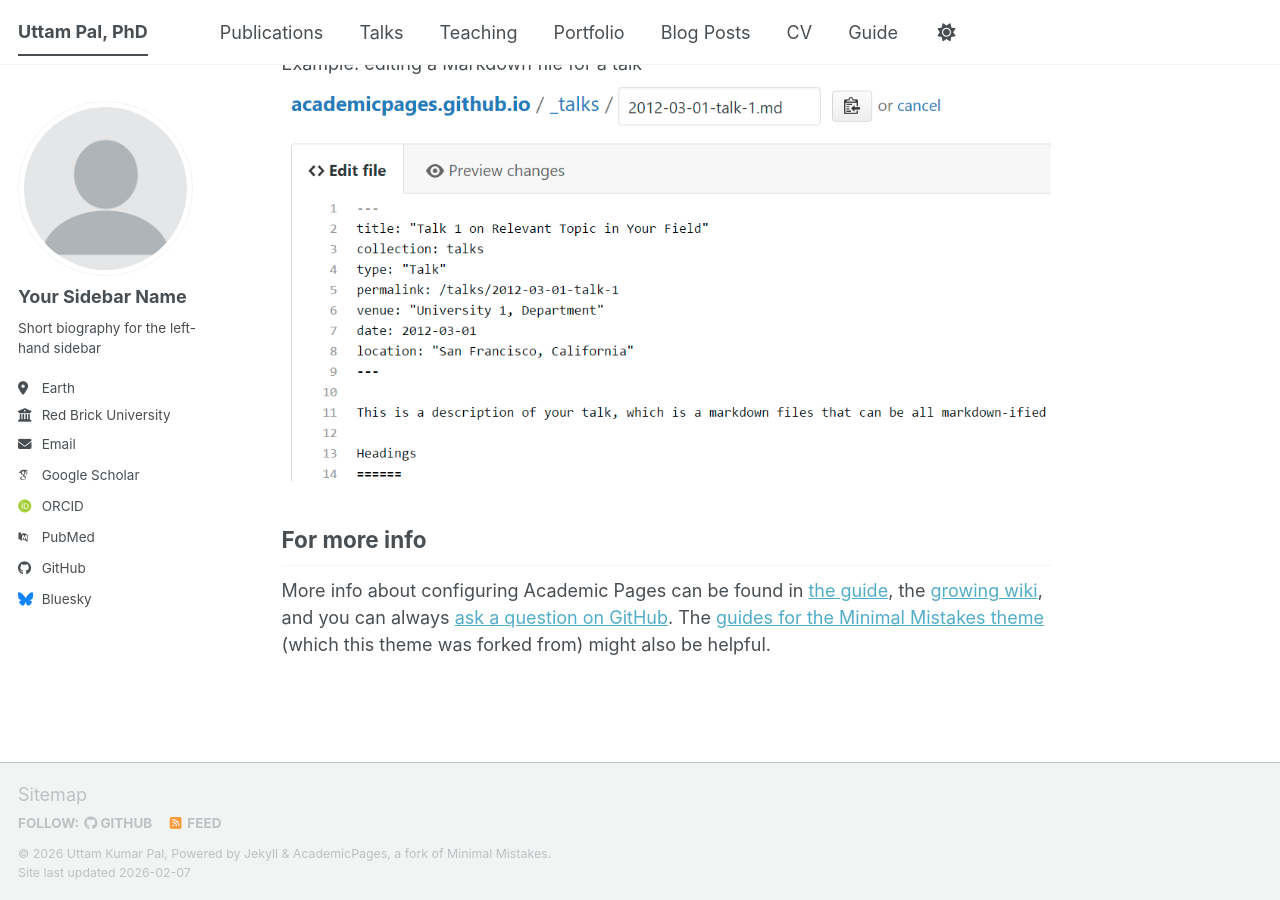
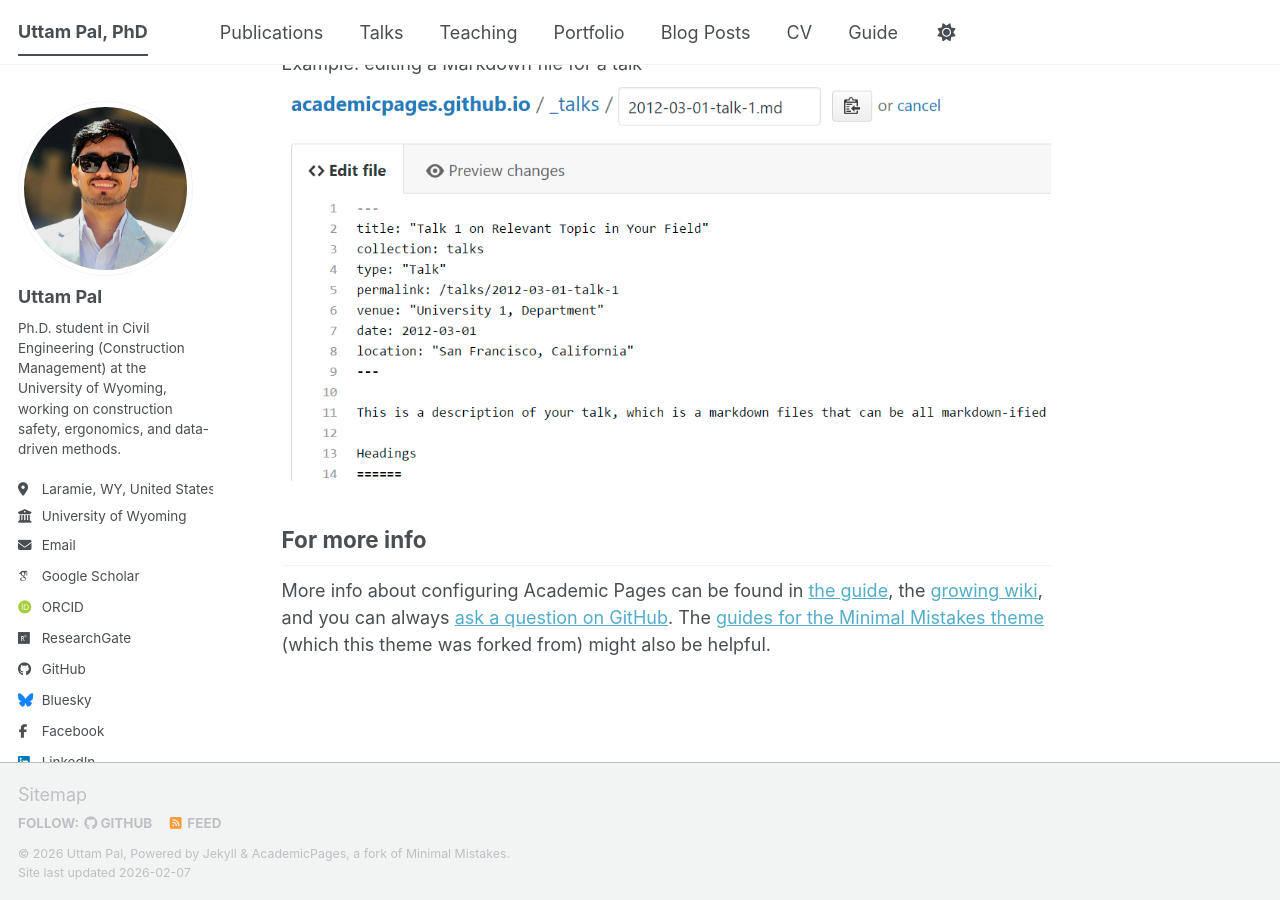
Before and after one commit to pal-uttam/pal-uttam.github.io, a Jekyll site: the page built from _pages/about.md, in a window 1280 px wide and 900 px high, scrolled down 2720 px. Built offline with Jekyll 4.4.1, drawn with Linux system fonts in a browser that asks for light colours; some web fonts are replaced; a script bundle is joined from its source files by our own code; library files that are not in the unit come from our copies.

Commit message:
What I changed

```diff
--- a/_config.yml
+++ b/_config.yml
@@ -11,12 +11,12 @@ locale                   : "en-US"
 site_theme               : "default" # The available themes options are "default", "air", "sunrise", "mint", "dirt" and "contrast"
 title                    : "Uttam Pal, PhD"
 title_separator          : "-"
-name                     : &name "Uttam Kumar Pal"
-description              : &description "Your Name's academic portfolio"   # Update this with a general description of your site, this is the default if not overridden by a page
-url                      : https://academicpages.github.io # The base hostname & protocol for your site e.g. "https://[your GitHub username].github.io",
+name                     : &name "Uttam Pal"
+description              : &description "PhD student in Civil Engineering focusing on construction safety, cognitive ergonomics, and data-driven methods"   # Update this with a general description of your site, this is the default if not overridden by a page
+url                      : https://pal-uttam.github.io # The base hostname & protocol for your site e.g. "https://[your GitHub username].github.io",
                                                            # or if you already have some other page hosted on Github then use "https://[your GitHub username].github.io/[Your Repo Name]"
 baseurl                  : "" # the subpath of your site, e.g. "/blog"
-repository               : "academicpages/academicpages.github.io"
+repository               : "pal-uttam/pal-uttam.github.io"
 
 # Site Author - The following control what appear as part of the author content on the side bar.
 #               If a field is blank the icon and link will not appear, otherwise it will be shown.
@@ -24,25 +24,25 @@ repository               : "academicpages/academicpages.github.io"
 author:
   # Biographic information
   avatar           : "profile.png"
-  name             : "Your Sidebar Name"
+  name             : "Uttam Pal"
   pronouns         : # example: "she/her"
-  bio              : "Short biography for the left-hand sidebar"
-  location         : "Earth"
-  employer         : "Red Brick University"
+  bio              : "Ph.D. student in Civil Engineering (Construction Management) at the University of Wyoming, working on construction safety, ergonomics, and data-driven methods."
+  location         : "Laramie, WY, United States"
+  employer         : "University of Wyoming"
   uri              : # URL
-  email            : "none@example.org"
+  email            : "upal@uwyo.edu"
 
   # Academic websites
   academia         : # URL
   arxiv            : # URL - Update with the correct link to your profile
-  googlescholar    : "https://scholar.google.com/citations?user=PS_CX0AAAAAJ"
+  googlescholar    : "https://scholar.google.com/citations?user=sf2TU_wAAAAJ&hl=en"
   inspire-hep      : # URL
   impactstory      : # URL
-  orcid            : "https://orcid.org/yourorcidurl"
+  orcid            : "https://orcid.org/0009-0003-9583-5173"
   semantic         : # URL
   ssrn             : # URL
-  pubmed           : "https://www.ncbi.nlm.nih.gov/pubmed/?term=john+snow"
-  researchgate     : # URL
+  pubmed           : # "https://www.ncbi.nlm.nih.gov/myncbi/"
+  researchgate     : "https://www.researchgate.net/profile/Uttam-Pal-5?ev=hdr_xprf" # URL
   scopus           : # URL
   zotero           : # URL
 
@@ -51,14 +51,14 @@ author:
   bitbucket        : # Username - Update with your username on the site
   codepen          : # Username
   dribbble         : # Username
-  github           : "academicpages"
+  github           : "pal-uttam"
   kaggle           : # Username
   stackoverflow    : # User number or user number and name (i.e., use "1" or "1/jeff-atwood")
 
   # Social media
   artstation       : # Username
   bluesky          : "bsky.app" # Replace this with you Bluesky username
-  facebook         : # Username
+  facebook         : "https://www.facebook.com/uttampal3206" # Username
   flickr           : # Username
   foursquare       : # Username
   goodreads        : # Username
@@ -66,7 +66,7 @@ author:
   keybase          : # Username
   instagram        : # Username
   lastfm           : # Username
-  linkedin         : # Username
+  linkedin         : "https://www.linkedin.com/in/uttampal3206/" # Username
   mastodon         : # URL
   medium           : # URL
   pinterest        : # Username
@@ -74,7 +74,7 @@ author:
   steam            : # Username
   telegram         : # URL
   tumblr           : # Username
-  twitter          : # Username for X / Twitter
+  twitter          : "https://x.com/uttampal3206" # Username for X / Twitter
   vine             : # Username
   weibo            : # Username
   wikipedia        : # Username
@@ -84,8 +84,8 @@ author:
 
 # Publication Category - The following the list of publication categories and their headings
 publication_category:
-  books:
-    title: 'Books'
+  #books:
+    #title: 'Books'
   manuscripts:
     title: 'Journal Articles'
   conferences:
@@ -99,9 +99,9 @@ future                   : true
 read_more                : "disabled" # if enabled, adds "Read more" links to excerpts
 talkmap_link             : false      #change to true to add link to talkmap on talks page
 comments:
-  provider               : # false (default), "disqus", "discourse", "facebook", "google-plus", "staticman", "custom"
+  provider               : "disqus" # false (default), "disqus", "discourse", "facebook", "google-plus", "staticman", "custom"
   disqus:
-    shortname            :
+    shortname            : #"YOUR_DISQUS_SHORTNAME"
   discourse:
     server               : # https://meta.discourse.org/t/embedding-discourse-comments-via-javascript/31963 , e.g.: meta.discourse.org
   facebook:
@@ -138,7 +138,7 @@ yandex_site_verification :
 
 # Social Sharing
 twitter:
-  username               : &twitter
+  username               :
 facebook:
   username               :
   app_id                 :
```
Also changed, not shown: images/bio-photo.jpg, images/profile.png.
